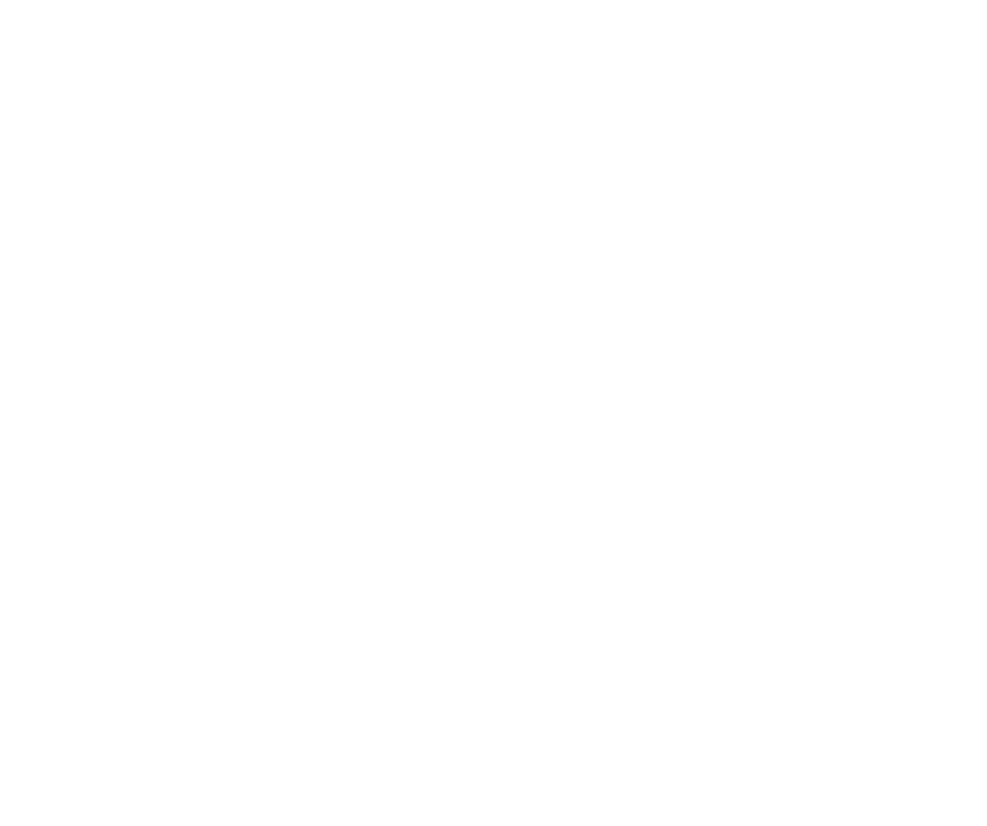
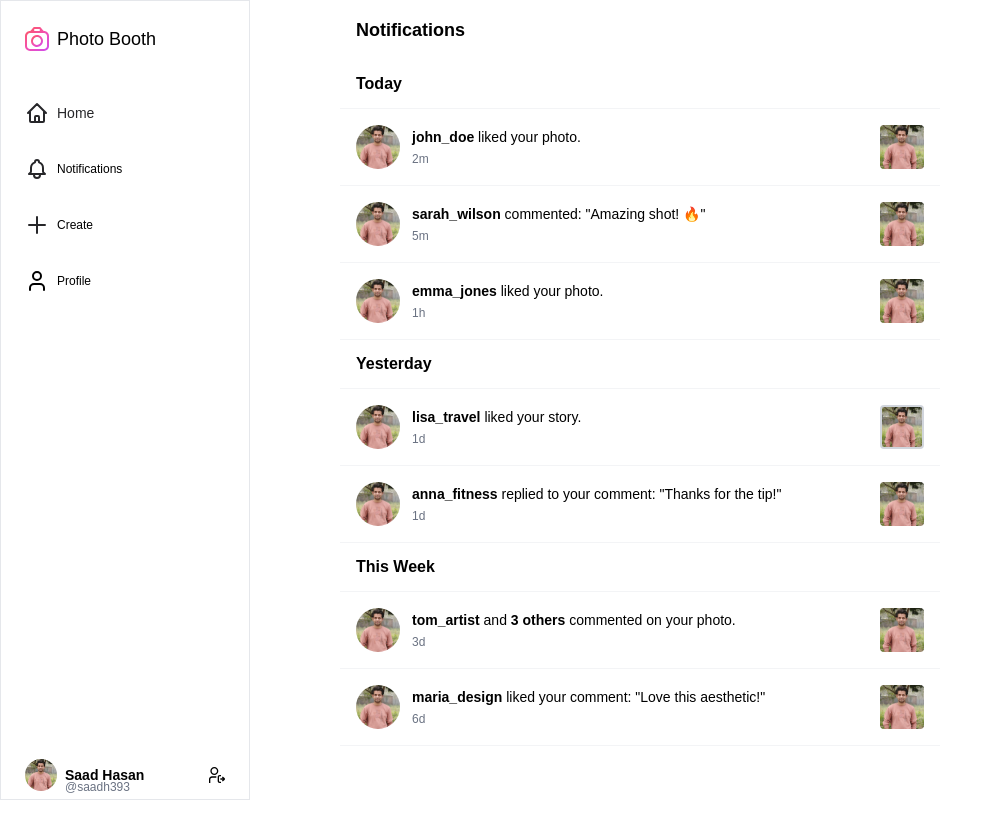
Before and after one commit to MD-Moniruzzaman-Arafat/lws-project-5, a React (Vite) app: page /notifications in a window 1280 px wide. Before the commit this address had no page. Shown: the whole page, without its empty margins (0-987 px from the left). Before the commit the page ends 800 px from the top, so only its background shows below. Built offline with nearby package versions, Linux system fonts and the light colour scheme.

Commit message:
notification page component design

```diff
--- a/src/App.jsx
+++ b/src/App.jsx
@@ -4,6 +4,7 @@
 import PostFeeds from './components/PostFeeds/PostFeeds';
 import CreatePostPage from './pages/CreatePostPage';
 import HomePage from './pages/HomePage';
+import NotificationsPage from './pages/NotificationsPage';
 
 function App() {
   return (
@@ -13,6 +14,7 @@
           <Route index element={<HomePage />} />
           <Route path="/post-feed" element={<PostFeeds />} />
           <Route path="/create-post" element={<CreatePostPage />} />
+          <Route path="/notifications" element={<NotificationsPage />} />
         </Route>
       </Routes>
     </>
--- /dev/null
+++ b/src/components/Notifications/NotificationHeader.jsx
@@ -0,0 +1,11 @@
+export default function NotificationHeader() {
+  return (
+    <>
+      <header className="sticky top-0 bg-white  z-10">
+        <div className="flex items-center justify-between p-4">
+          <h1 className="text-lg font-semibold">Notifications</h1>
+        </div>
+      </header>
+    </>
+  );
+}
--- /dev/null
+++ b/src/components/Notifications/Notifications.jsx
@@ -0,0 +1,19 @@
+import NotificationHeader from './NotificationHeader';
+import ThisWeekNotification from './ThisWeekNotification';
+import TodayNotification from './TodayNotification';
+import YesterdayNotification from './YesterdayNotification';
+
+export default function Notifications() {
+  return (
+    <>
+      <div className="notifications-container">
+        <NotificationHeader />
+        <div className="notifications-list">
+          <TodayNotification />
+          <YesterdayNotification />
+          <ThisWeekNotification />
+        </div>
+      </div>
+    </>
+  );
+}
--- /dev/null
+++ b/src/components/Notifications/ThisWeekNotification.jsx
@@ -0,0 +1,59 @@
+import user from '../../assets/users/user-1.png';
+
+export default function ThisWeekNotification() {
+  return (
+    <>
+      <div className="px-4 py-3 border-b border-gray-100">
+        <h2 className="text-base font-semibold">This Week</h2>
+      </div>
+
+      {/* <!-- Multiple Comments Notification --> */}
+      <div className="notification-item flex items-center p-4 border-b border-gray-100">
+        <div className="relative mr-3">
+          <div className="w-11 h-11 rounded-full overflow-hidden">
+            <img
+              src={user}
+              alt="User avatar"
+              className="w-full h-full object-cover"
+            />
+          </div>
+        </div>
+        <div className="flex-1 mr-3">
+          <p className="text-sm">
+            <span className="font-semibold">tom_artist</span> and{' '}
+            <span className="font-semibold">3 others</span> commented on your
+            photo.
+          </p>
+          <p className="text-xs text-gray-500 mt-1">3d</p>
+        </div>
+        <div className="w-11 h-11 rounded overflow-hidden">
+          <img src={user} alt="Post thumbnail" className="post-thumbnail" />
+        </div>
+      </div>
+
+      {/* <!-- Like on Comment Notification --> */}
+      <div className="notification-item flex items-center p-4 border-b border-gray-100">
+        <div className="w-11 h-11 rounded-full overflow-hidden mr-3">
+          <img
+            src={user}
+            alt="User avatar"
+            className="w-full h-full object-cover"
+          />
+        </div>
+        <div className="flex-1 mr-3">
+          <p className="text-sm">
+            <span className="font-semibold">maria_design</span> liked your
+            comment: "Love this aesthetic!"
+          </p>
+          <p className="text-xs text-gray-500 mt-1">6d</p>
+        </div>
+        <div className="w-11 h-11 rounded overflow-hidden">
+          <img src={user} alt="Post thumbnail" className="post-thumbnail" />
+        </div>
+      </div>
+
+      {/* <!-- Padding at bottom for scroll --> */}
+      <div className="h-20"></div>
+    </>
+  );
+}
--- /dev/null
+++ b/src/components/Notifications/TodayNotification.jsx
@@ -0,0 +1,78 @@
+import user from '../../assets/users/user-1.png';
+
+export default function TodayNotification() {
+  return (
+    <>
+      <div className="px-4 py-3 border-b border-gray-100">
+        <h2 className="text-base font-semibold">Today</h2>
+      </div>
+
+      {/* <!-- Like Notification --> */}
+      <div className="notification-item flex items-center p-4 border-b border-gray-100">
+        <div className="relative">
+          <div className="w-11 h-11 rounded-full overflow-hidden mr-3">
+            <img
+              src={user}
+              alt="User avatar"
+              className="w-full h-full object-cover"
+            />
+          </div>
+        </div>
+        <div className="flex-1 mr-3">
+          <p className="text-sm">
+            <span className="font-semibold">john_doe</span> liked your photo.
+          </p>
+          <p className="text-xs text-gray-500 mt-1">2m</p>
+        </div>
+        <div className="w-11 h-11 rounded overflow-hidden">
+          <img src={user} alt="Post thumbnail" className="post-thumbnail" />
+        </div>
+      </div>
+
+      {/* <!-- Comment Notification --> */}
+      <div className="notification-item flex items-center p-4 border-b border-gray-100">
+        <div className="relative">
+          <div className="w-11 h-11 rounded-full overflow-hidden mr-3">
+            <img
+              src={user}
+              alt="User avatar"
+              className="w-full h-full object-cover"
+            />
+          </div>
+        </div>
+        <div className="flex-1 mr-3">
+          <p className="text-sm">
+            <span className="font-semibold">sarah_wilson</span> commented:
+            "Amazing shot! 🔥"
+          </p>
+          <p className="text-xs text-gray-500 mt-1">5m</p>
+        </div>
+        <div className="w-11 h-11 rounded overflow-hidden">
+          <img src={user} alt="Post thumbnail" className="post-thumbnail" />
+        </div>
+      </div>
+
+      {/* <!-- Multiple Likes Notification --> */}
+      <div className="notification-item flex items-center p-4 border-b border-gray-100">
+        <div className="relative mr-3">
+          <div className="w-11 h-11 rounded-full overflow-hidden">
+            <img
+              src={user}
+              alt="User avatar"
+              className="w-full h-full object-cover"
+            />
+          </div>
+        </div>
+        <div className="flex-1 mr-3">
+          <p className="text-sm">
+            <span className="font-semibold">emma_jones</span> liked your photo.
+          </p>
+          <p className="text-xs text-gray-500 mt-1">1h</p>
+        </div>
+        <div className="w-11 h-11 rounded overflow-hidden">
+          <img src={user} alt="Post thumbnail" className="post-thumbnail" />
+        </div>
+      </div>
+    </>
+  );
+}
--- /dev/null
+++ b/src/components/Notifications/YesterdayNotification.jsx
@@ -0,0 +1,56 @@
+import user from '../../assets/users/user-1.png';
+
+export default function YesterdayNotification() {
+  return (
+    <>
+      <div className="px-4 py-3 border-b border-gray-100">
+        <h2 className="text-base font-semibold">Yesterday</h2>
+      </div>
+
+      {/* <!-- Story Like Notification --> */}
+      <div className="notification-item flex items-center p-4 border-b border-gray-100">
+        <div className="w-11 h-11 rounded-full overflow-hidden mr-3">
+          <img
+            src={user}
+            alt="User avatar"
+            className="w-full h-full object-cover"
+          />
+        </div>
+        <div className="flex-1 mr-3">
+          <p className="text-sm">
+            <span className="font-semibold">lisa_travel</span> liked your story.
+          </p>
+          <p className="text-xs text-gray-500 mt-1">1d</p>
+        </div>
+        <div className="w-11 h-11 rounded overflow-hidden border-2 border-gray-300">
+          <img
+            src={user}
+            alt="Story thumbnail"
+            className="w-full h-full object-cover"
+          />
+        </div>
+      </div>
+
+      {/* <!-- Comment Reply Notification --> */}
+      <div className="notification-item flex items-center p-4 border-b border-gray-100">
+        <div className="w-11 h-11 rounded-full overflow-hidden mr-3">
+          <img
+            src={user}
+            alt="User avatar"
+            className="w-full h-full object-cover"
+          />
+        </div>
+        <div className="flex-1 mr-3">
+          <p className="text-sm">
+            <span className="font-semibold">anna_fitness</span> replied to your
+            comment: "Thanks for the tip!"
+          </p>
+          <p className="text-xs text-gray-500 mt-1">1d</p>
+        </div>
+        <div className="w-11 h-11 rounded overflow-hidden">
+          <img src={user} alt="Post thumbnail" className="post-thumbnail" />
+        </div>
+      </div>
+    </>
+  );
+}
--- /dev/null
+++ b/src/pages/NotificationsPage.jsx
@@ -0,0 +1,9 @@
+import Notifications from '../components/Notifications/Notifications';
+
+export default function NotificationsPage() {
+  return (
+    <>
+      <Notifications />
+    </>
+  );
+}
```
